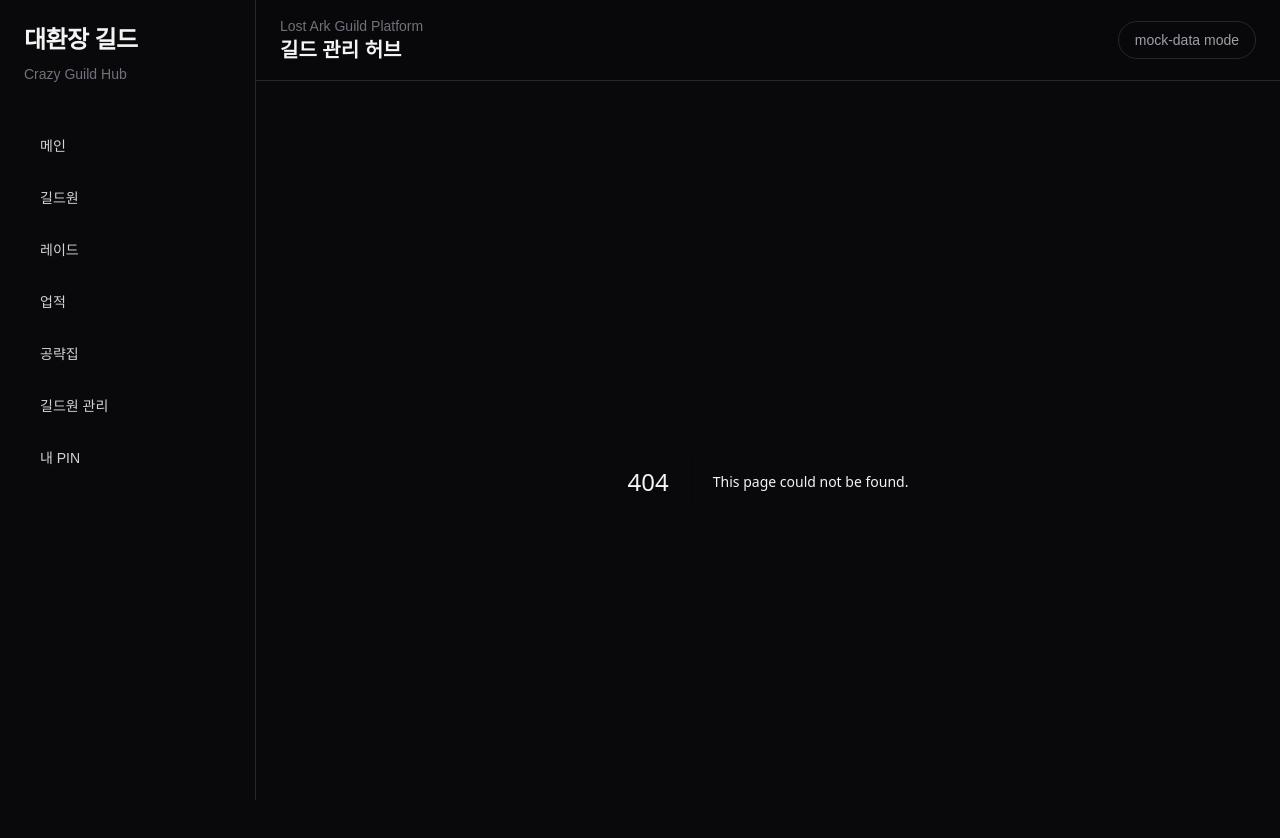
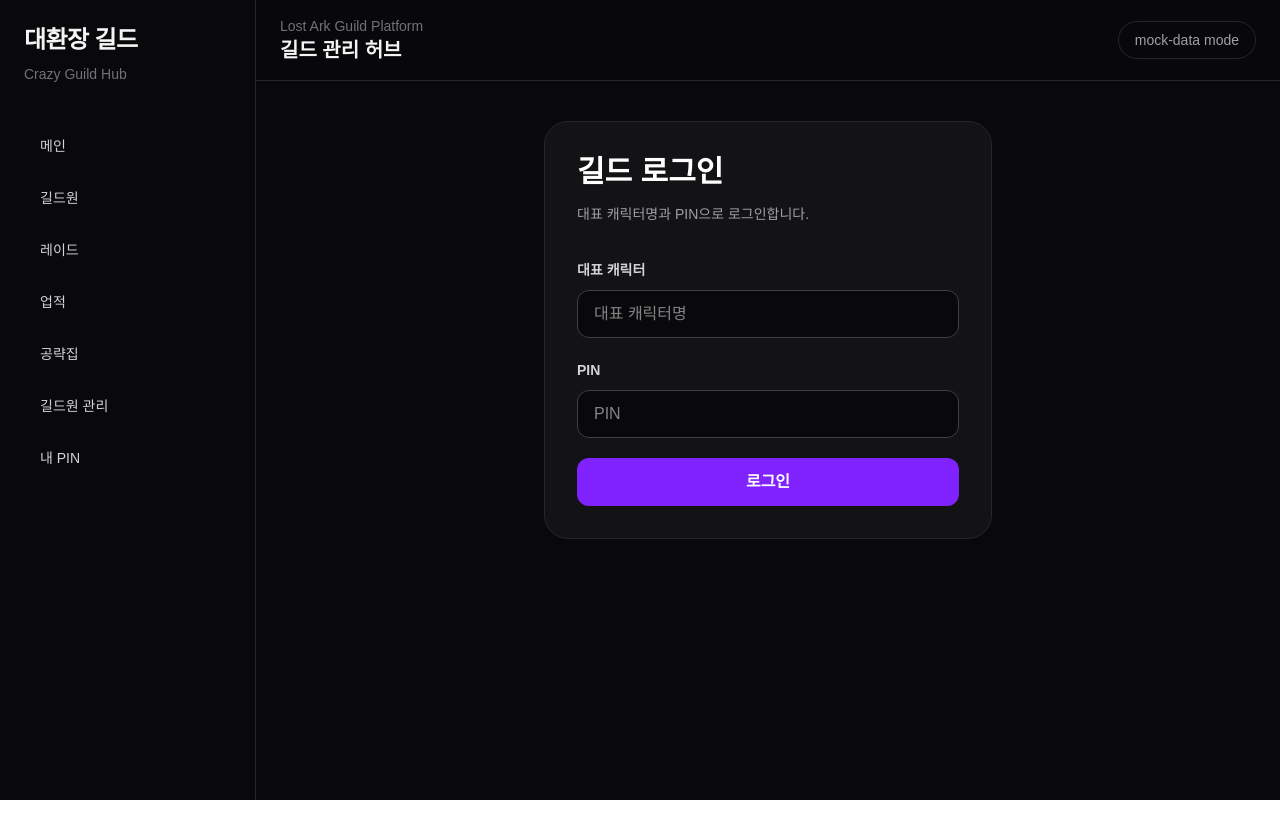
Before and after one commit to janghanyoung/crazy_guild_hub, a Next.js app: page /login in a window 1280 px wide. Before the commit this address had no page. Shown: the top 838 px of the page. After the commit the page ends 800 px from the top, so only its background shows below. Built offline with nearby package versions, Linux system fonts and the light colour scheme.

Commit message:
로그인

```diff
--- /dev/null
+++ b/app/api/member/login/route.ts
@@ -0,0 +1,56 @@
+import { NextResponse } from "next/server";
+import { createClient } from "@supabase/supabase-js";
+
+export async function POST(request: Request) {
+  const body = await request.json();
+
+  const mainCharacter = String(body.mainCharacter ?? "").trim();
+  const pin = String(body.pin ?? "").trim();
+
+  if (!mainCharacter || !pin) {
+    return NextResponse.json(
+      { message: "대표 캐릭터와 PIN을 입력해주세요." },
+      { status: 400 }
+    );
+  }
+
+  const supabaseUrl = process.env.NEXT_PUBLIC_SUPABASE_URL;
+  const serviceRoleKey = process.env.SUPABASE_SERVICE_ROLE_KEY;
+
+  if (!supabaseUrl || !serviceRoleKey) {
+    return NextResponse.json(
+      { message: "서버 설정 오류" },
+      { status: 500 }
+    );
+  }
+
+  const supabase = createClient(
+    supabaseUrl,
+    serviceRoleKey
+  );
+
+  const { data: member, error } = await supabase
+    .from("guild_members")
+    .select("*")
+    .eq("main_character", mainCharacter)
+    .maybeSingle();
+
+  if (error || !member) {
+    return NextResponse.json(
+      { message: "대표 캐릭터를 찾을 수 없습니다." },
+      { status: 404 }
+    );
+  }
+
+  if (String(member.pin_code ?? "") !== pin) {
+    return NextResponse.json(
+      { message: "PIN이 올바르지 않습니다." },
+      { status: 401 }
+    );
+  }
+
+  return NextResponse.json({
+    ok: true,
+    member,
+  });
+}
--- a/app/layout.tsx
+++ b/app/layout.tsx
@@ -2,6 +2,7 @@ import type { Metadata } from "next";
 import "./globals.css";
 import Sidebar from "../components/layout/Sidebar";
 import Header from "../components/layout/Header";
+import AuthGate from "@/components/auth/AuthGate";
 
 export const metadata: Metadata = {
   title: "Crazy Guild Hub",
@@ -16,6 +17,7 @@ export default function RootLayout({
   return (
     <html lang="ko">
       <body>
+        <AuthGate>
           <div className="min-h-screen bg-zinc-950 text-zinc-100">
             <Sidebar />
 
@@ -24,6 +26,7 @@ export default function RootLayout({
               <main>{children}</main>
             </div>
           </div>
+        </AuthGate>
       </body>
     </html>
   );
--- /dev/null
+++ b/app/login/page.tsx
@@ -0,0 +1,106 @@
+"use client";
+
+import { useRouter } from "next/navigation";
+import { useState } from "react";
+import PageContainer from "@/components/ui/PageContainer";
+
+export default function LoginPage() {
+  const router = useRouter();
+
+  const [mainCharacter, setMainCharacter] = useState("");
+  const [pin, setPin] = useState("");
+  const [loading, setLoading] = useState(false);
+
+  async function handleLogin() {
+    if (!mainCharacter.trim() || !pin.trim()) {
+      alert("대표 캐릭터와 PIN을 입력해주세요.");
+      return;
+    }
+
+    try {
+      setLoading(true);
+
+      const response = await fetch("/api/member/login", {
+        method: "POST",
+        headers: {
+          "Content-Type": "application/json",
+        },
+        body: JSON.stringify({
+          mainCharacter,
+          pin,
+        }),
+      });
+
+      const result = await response.json();
+
+      if (!response.ok) {
+        alert(result.message ?? "로그인 실패");
+        return;
+      }
+
+      localStorage.setItem(
+        "guild-auth",
+        JSON.stringify({
+          mainCharacter: result.member.main_character,
+          pin,
+        })
+      );
+
+      router.push("/");
+      router.refresh();
+    } finally {
+      setLoading(false);
+    }
+  }
+
+  return (
+    <PageContainer>
+      <div className="mx-auto max-w-md rounded-3xl border border-zinc-800 bg-zinc-900/70 p-8">
+        <h1 className="text-3xl font-black text-white">
+          길드 로그인
+        </h1>
+
+        <p className="mt-3 text-sm leading-6 text-zinc-400">
+          대표 캐릭터명과 PIN으로 로그인합니다.
+        </p>
+
+        <div className="mt-8 space-y-5">
+          <div>
+            <label className="text-sm font-bold text-zinc-300">
+              대표 캐릭터
+            </label>
+
+            <input
+              value={mainCharacter}
+              onChange={(e) => setMainCharacter(e.target.value)}
+              placeholder="대표 캐릭터명"
+              className="mt-2 h-12 w-full rounded-xl border border-zinc-700 bg-zinc-950 px-4 text-white outline-none focus:border-violet-500"
+            />
+          </div>
+
+          <div>
+            <label className="text-sm font-bold text-zinc-300">
+              PIN
+            </label>
+
+            <input
+              type="password"
+              value={pin}
+              onChange={(e) => setPin(e.target.value)}
+              placeholder="PIN"
+              className="mt-2 h-12 w-full rounded-xl border border-zinc-700 bg-zinc-950 px-4 text-white outline-none focus:border-violet-500"
+            />
+          </div>
+
+          <button
+            onClick={handleLogin}
+            disabled={loading}
+            className="h-12 w-full rounded-xl bg-violet-600 font-bold text-white transition hover:bg-violet-500 disabled:opacity-50"
+          >
+            {loading ? "로그인 중..." : "로그인"}
+          </button>
+        </div>
+      </div>
+    </PageContainer>
+  );
+}
--- /dev/null
+++ b/components/auth/AuthGate.tsx
@@ -0,0 +1,41 @@
+"use client";
+
+import { usePathname, useRouter } from "next/navigation";
+import { useEffect, useState } from "react";
+
+export default function AuthGate({
+  children,
+}: {
+  children: React.ReactNode;
+}) {
+  const router = useRouter();
+  const pathname = usePathname();
+
+  const [ready, setReady] = useState(false);
+
+  useEffect(() => {
+    if (pathname === "/login") {
+      setReady(true);
+      return;
+    }
+
+    const auth = localStorage.getItem("guild-auth");
+
+    if (!auth) {
+      router.replace("/login");
+      return;
+    }
+
+    setReady(true);
+  }, [pathname, router]);
+
+  if (!ready) {
+    return (
+      <div className="flex min-h-screen items-center justify-center text-zinc-500">
+        로그인 확인 중...
+      </div>
+    );
+  }
+
+  return <>{children}</>;
+}
```
Lines whose indentation alone changed are shown as unchanged.
